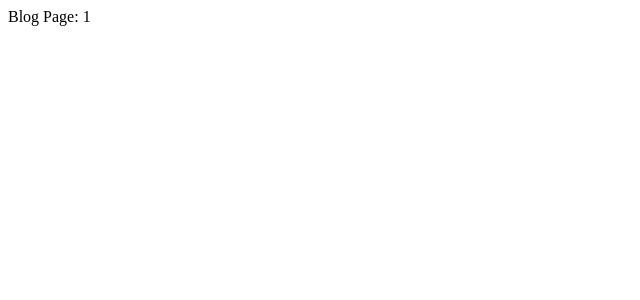
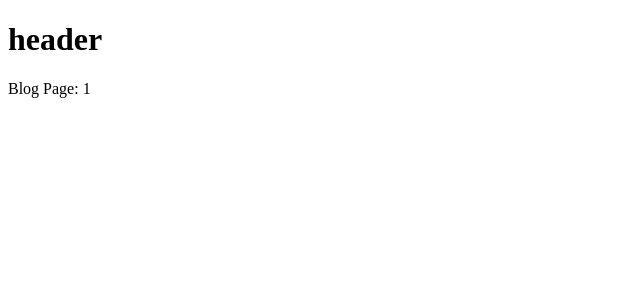
Before and after one commit to Saikat-D023/next-numero-dos, a Next.js app: page /blog/1 in a window 1280 px wide. Shown: the top 300 px of the page, without its empty margins (0-640 px from the left). Built offline with nearby package versions, Linux system fonts and the light colour scheme.

Commit message:
nothing much

```diff
--- a/app/blog/[postId]/page.tsx
+++ b/app/blog/[postId]/page.tsx
@@ -3,6 +3,7 @@ export default function BlogPage({params}: any) {
     const postId = params.postId;
 
     return <div>
+        <h1>header</h1>
         Blog Page:  {postId}
     </div>
 }
```
